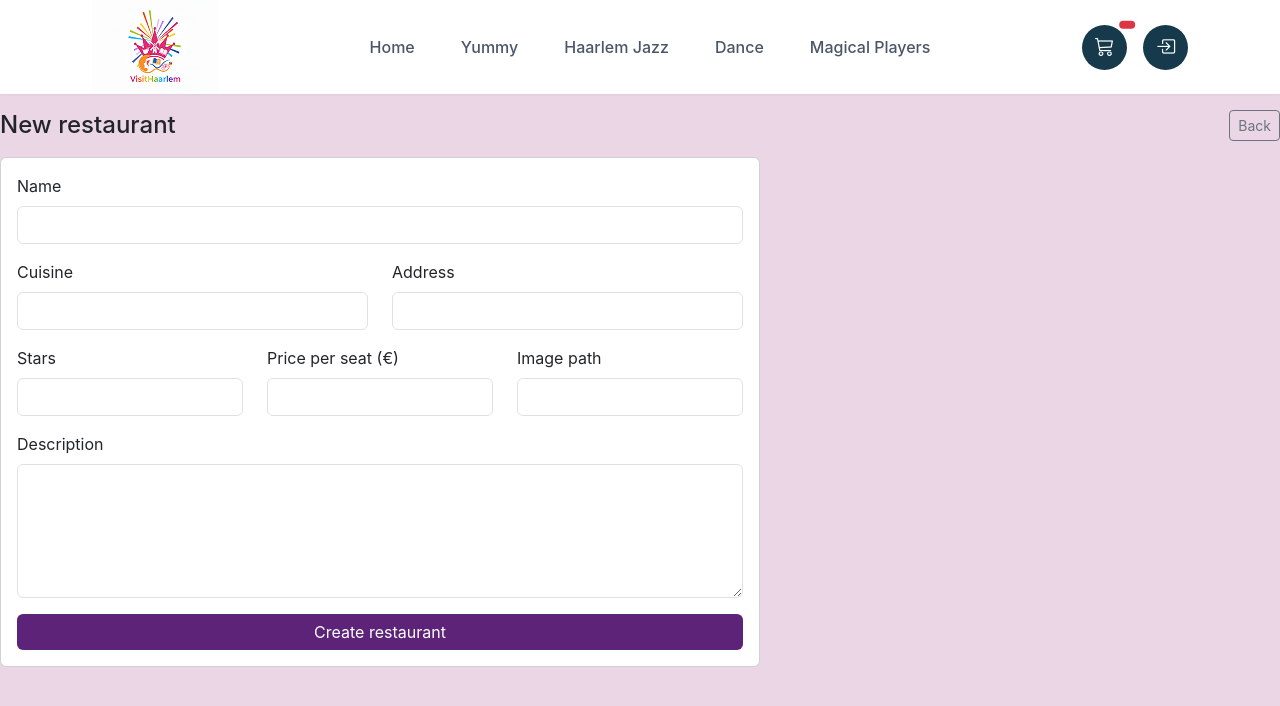
After one commit to Shiva721254/Haarlem-Festival-Project_2026, a PHP site: the page made by app/src/Views/Admin/restaurants/form.php in a window 1280 px wide. The commit adds this page. Shown: the top 706 px of the page. Run offline with PHP 8.4, Linux system fonts and the light colour scheme; the template is opened without the code that fills it, so the values that code supplies are empty.

Commit message:
Add admin restaurant CRUD
Adds admin restaurant create, edit, update and delete actions protected by admin authorization.

Adds restaurant list and form views, routes the restaurant CMS section and links it from the admin sidebar.

```diff
--- a/app/src/Views/Admin/partials/header.php
+++ b/app/src/Views/Admin/partials/header.php
@@ -39,6 +39,9 @@ $usersActive = preg_match('#^/(users|createUser|updateUser|user|saveUser)#', $ad
             <a class="admin-nav-link <?= $active('/admin/venues') ?>" href="/admin/venues">
                 <i class="bi bi-geo-alt"></i> Venues
             </a>
+            <a class="admin-nav-link <?= $active('/admin/restaurants') ?>" href="/admin/restaurants">
+                <i class="bi bi-shop"></i> Restaurants
+            </a>
             <a class="admin-nav-link <?= $active('/admin/edit') ?>" href="/admin/edit">
                 <i class="bi bi-pencil-square"></i> Homepage
             </a>
--- /dev/null
+++ b/app/src/Views/Admin/restaurants/form.php
@@ -0,0 +1,60 @@
+<?php
+/**
+ * @var \App\Models\RestaurantModel|null $restaurant
+ */
+use App\Middleware\AuthMiddleware;
+
+$isEdit = $restaurant !== null;
+$action = $isEdit ? '/admin/restaurants/update' : '/admin/restaurants';
+$heading = $isEdit ? 'Edit restaurant' : 'New restaurant';
+$val = static fn($v) => htmlspecialchars((string)($v ?? ''));
+?>
+<div class="d-flex justify-content-between align-items-center mb-3">
+    <h4 class="mb-0"><?= $heading ?></h4>
+    <a href="/admin/restaurants" class="btn btn-outline-secondary btn-sm">Back</a>
+</div>
+
+<form method="POST" action="<?= $action ?>" class="card card-body" style="max-width: 760px;">
+    <input type="hidden" name="csrf_token" value="<?= AuthMiddleware::generateCsrfToken() ?>">
+    <?php if ($isEdit): ?>
+        <input type="hidden" name="id" value="<?= (int)$restaurant->id ?>">
+    <?php endif; ?>
+
+    <div class="mb-3">
+        <label class="form-label">Name</label>
+        <input type="text" name="name" class="form-control" required value="<?= $val($restaurant->name ?? '') ?>">
+    </div>
+
+    <div class="row">
+        <div class="col-md-6 mb-3">
+            <label class="form-label">Cuisine</label>
+            <input type="text" name="cuisine" class="form-control" value="<?= $val($restaurant->cuisine ?? '') ?>">
+        </div>
+        <div class="col-md-6 mb-3">
+            <label class="form-label">Address</label>
+            <input type="text" name="address" class="form-control" value="<?= $val($restaurant->address ?? '') ?>">
+        </div>
+    </div>
+
+    <div class="row">
+        <div class="col-md-4 mb-3">
+            <label class="form-label">Stars</label>
+            <input type="number" min="0" max="5" name="stars" class="form-control" value="<?= $val($restaurant->stars ?? '') ?>">
+        </div>
+        <div class="col-md-4 mb-3">
+            <label class="form-label">Price per seat (&euro;)</label>
+            <input type="number" min="0" step="0.01" name="price_per_seat" class="form-control" value="<?= $val($restaurant->price_per_seat ?? '') ?>">
+        </div>
+        <div class="col-md-4 mb-3">
+            <label class="form-label">Image path</label>
+            <input type="text" name="image" class="form-control" value="<?= $val($restaurant->image ?? '') ?>">
+        </div>
+    </div>
+
+    <div class="mb-3">
+        <label class="form-label">Description</label>
+        <textarea name="description" class="form-control" rows="5"><?= $val($restaurant->description ?? '') ?></textarea>
+    </div>
+
+    <button type="submit" class="btn btn-purple"><?= $isEdit ? 'Save changes' : 'Create restaurant' ?></button>
+</form>
```
Also changed, not shown: app/public/index.php (+8 -0 lines), app/src/Controllers/AdminRestaurantController.php (added, +120 -0 lines), app/src/Views/Admin/restaurants/index.php (added, +59 -0 lines).
